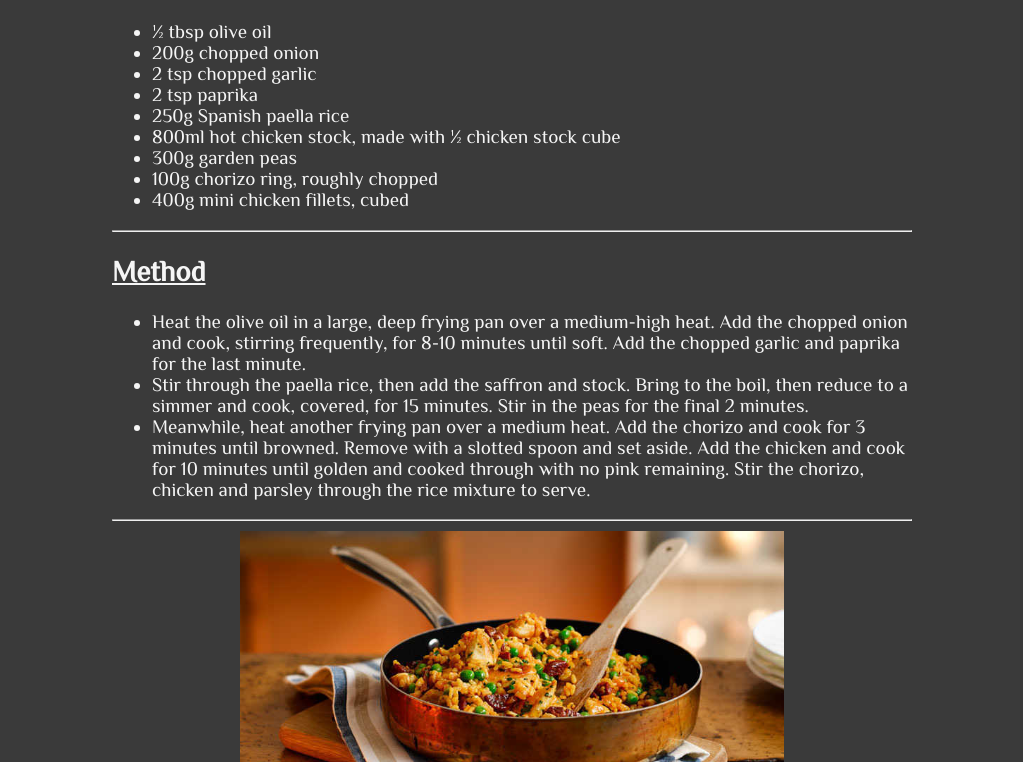
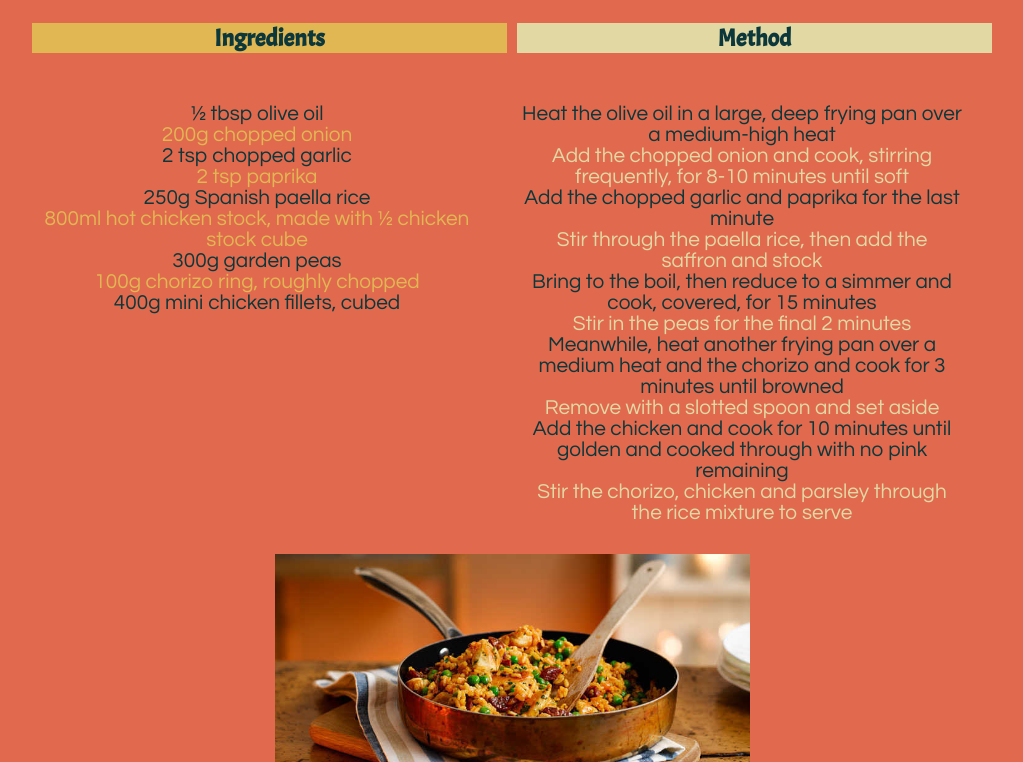
Before and after one commit to Aaron85/Meat-Paella-Recipe, a plain HTML site: page index.html in a window 1280 px wide. Shown: the part 129-891 px from the top of the page, without its empty margins (128-1151 px from the left). Drawn offline with Linux system fonts and the light colour scheme.

Commit message:
MPR V2.0
MPR V2.0

```diff
--- a/index.html
+++ b/index.html
@@ -4,15 +4,22 @@
     <meta charset="UTF-8">
     <meta name="viewport" content="width=device-width, initial-scale=1.0">
     <meta http-equiv="X-UA-Compatible" content="ie=edge">
+    <link rel="stylesheet" href="style.css">
     <title>Meat Paella Recipe</title>
-    <link href="https://fonts.googleapis.com/css?family=Philosopher|Playfair+Display+SC:400,700" rel="stylesheet">
-    <link rel="stylesheet" href="style.css">
+    <link href="https://fonts.googleapis.com/css?family=Acme|Questrial" rel="stylesheet">
 </head>
 <body>
-    <div class="container">
-            <h1>Meat Paella Recipe</h1>
-            <h2>Ingredients</h2>
-            <ul>
+
+    <div id="content">
+
+        <!--Header-->
+        <h1 id="header">Meat Paella Recipe</h1>
+
+        <!--Sub-Heading-->
+        <h2 id="ingredients">Ingredients</h2>
+
+        <!--Ingredients List-->
+        <ul id="list">
             <li>½ tbsp olive oil</li>
             <li>200g chopped onion</li>
             <li>2 tsp chopped garlic</li>
@@ -23,19 +30,28 @@
             <li>100g chorizo ring, roughly chopped</li>
             <li>400g mini chicken fillets, cubed</li>
         </ul>
-            <hr>
-            <h2>Method</h2>
-            <ul>
-                <li>Heat the olive oil in a large, deep frying pan over a medium-high heat. Add the chopped onion and cook,
-                    stirring frequently, for 8-10 minutes until soft. Add the chopped garlic and paprika for the last minute.</li>
-                <li>Stir through the paella rice, then add the saffron and stock. Bring to the boil, then reduce to a simmer and cook,
-                     covered, for 15 minutes. Stir in the peas for the final 2 minutes.</li>
-                <li>Meanwhile, heat another frying pan over a medium heat. Add the chorizo and cook for 3 minutes until browned.
-                     Remove with a slotted spoon and set aside. Add the chicken and cook for 10 minutes until golden and cooked
-                      through with no pink remaining. Stir the chorizo, chicken and parsley through the rice mixture to serve.</li>
+
+        <!--Sub-Heading-->
+        <h2 id="method">Method</h2>
+
+        <!--Method List-->
+        <ul id="methodList">
+            <li>Heat the olive oil in a large, deep frying pan over a medium-high heat</li>
+            <li>Add the chopped onion and cook, stirring frequently, for 8-10 minutes until soft</li>
+            <li>Add the chopped garlic and paprika for the last minute</li>
+            <li>Stir through the paella rice, then add the saffron and stock</li>
+            <li>Bring to the boil, then reduce to a simmer and cook, covered, for 15 minutes</li>
+            <li>Stir in the peas for the final 2 minutes</li>
+            <li>Meanwhile, heat another frying pan over a medium heat and the chorizo and cook for 3 minutes until browned</li>
+            <li>Remove with a slotted spoon and set aside</li>
+            <li>Add the chicken and cook for 10 minutes until golden and cooked through with no pink remaining</li>
+            <li>Stir the chorizo, chicken and parsley through the rice mixture to serve</li>
         </ul>
-            <hr>
-            <img src="paella.jpg" alt="paella">
+
+        <!--Img-->
+        <img id="img" src="img/paella.jpg" alt="paella">
+
     </div>
+
 </body>
 </html>
--- a/style.css
+++ b/style.css
@@ -1,26 +1,78 @@
 body {
-    font-family: 'Philosopher', sans-serif;
-    font-size: 1.2em;
-    background-color: #3A3A3A;
-    color: #F5F5F5;
+    text-align: center;
+    background: #E1694E;
+    color: #0C383B;
 }
-
-.container {
-    width: 800px;
+#header {
+    grid-area: header;
+    font-family: 'Acme', sans-serif;
+    font-size: 2.5em;
+}
+#ingredients {
+    grid-area: ingredients;
+    font-family: 'Acme', sans-serif;
+    align-self: end;
+    background: #E1B753;
+}
+#list {
+    grid-area: list;
+    font-family: 'Questrial', sans-serif;
+    list-style: none;
+    padding: 0 30px 0 5px;
+    font-size: 1.3em;
+}
+#list li:nth-child(even){
+    color: #E1B753;
+}
+#method {
+    grid-area: method;
+    font-family: 'Acme', sans-serif;
+    align-self: end;
+    background: #E2D8A3;
+}
+#methodList {
+    grid-area: methodList;
+    font-family: 'Questrial', sans-serif;
+    list-style: none;
+    padding: 0 30px 0 5px;
+    font-size: 1.3em;
+}
+#methodList li:nth-child(even){
+    color: #E2D8A3;
+}
+#img {
+    grid-area: img;
+    max-width: 500px;
+    min-width: 250px;
+    width: 100%;
+}
+#content {
+    display: grid;
+    grid-template-columns: repeat(4, 1fr);
+    grid-auto-rows: minmax(80px, auto);
+    max-width: 960px;
     margin: 0 auto;
+    grid-gap: 10px;
+    grid-template-areas:
+    "header header header header"
+    "ingredients ingredients ingredients ingredients"
+    "list list list list"
+    "method method method method"
+    "methodList methodList methodList methodList"
+    ". img img .";
 }
-
-h1 {
-    text-align: center;
-    text-decoration: underline;
+@media screen and (min-width: 1020px){
+    #content {
+        display: grid;
+        grid-template-columns: repeat(4, 1fr);
+        grid-auto-rows: minmax(80px, auto);
+        max-width: 960px;
+        margin: 0 auto;
+        grid-gap: 10px;
+        grid-template-areas:
+        "header header header header"
+        "ingredients ingredients method method"
+        "list list methodList methodList"
+        ". img img .";
+    }
 }
-
-h2 {
-    text-decoration: underline;
-}
-
-img {
-    width: 68%;
-    display: block;
-    margin: 0 auto;
-}
```
Also changed, not shown: img/paella.jpg (renamed from paella.jpg). Lines whose indentation alone changed are shown as unchanged.
